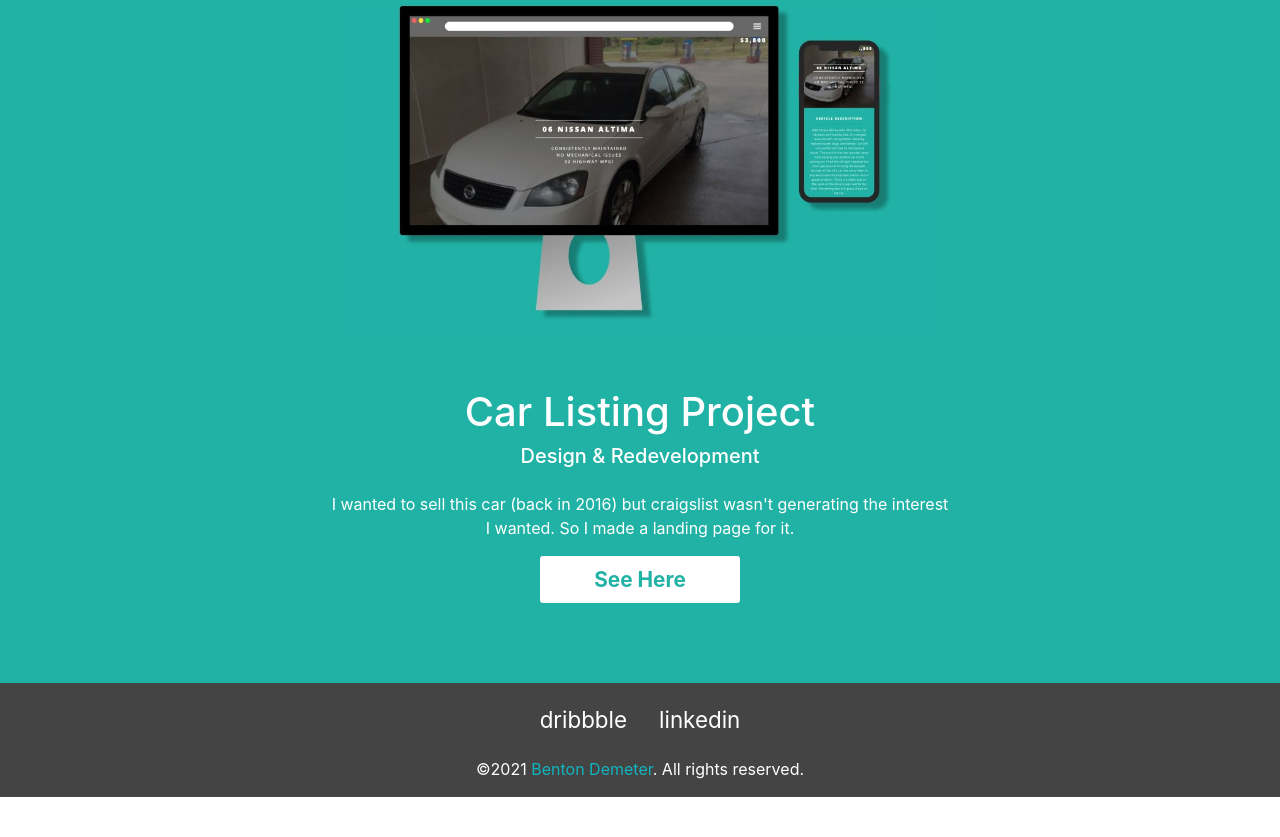
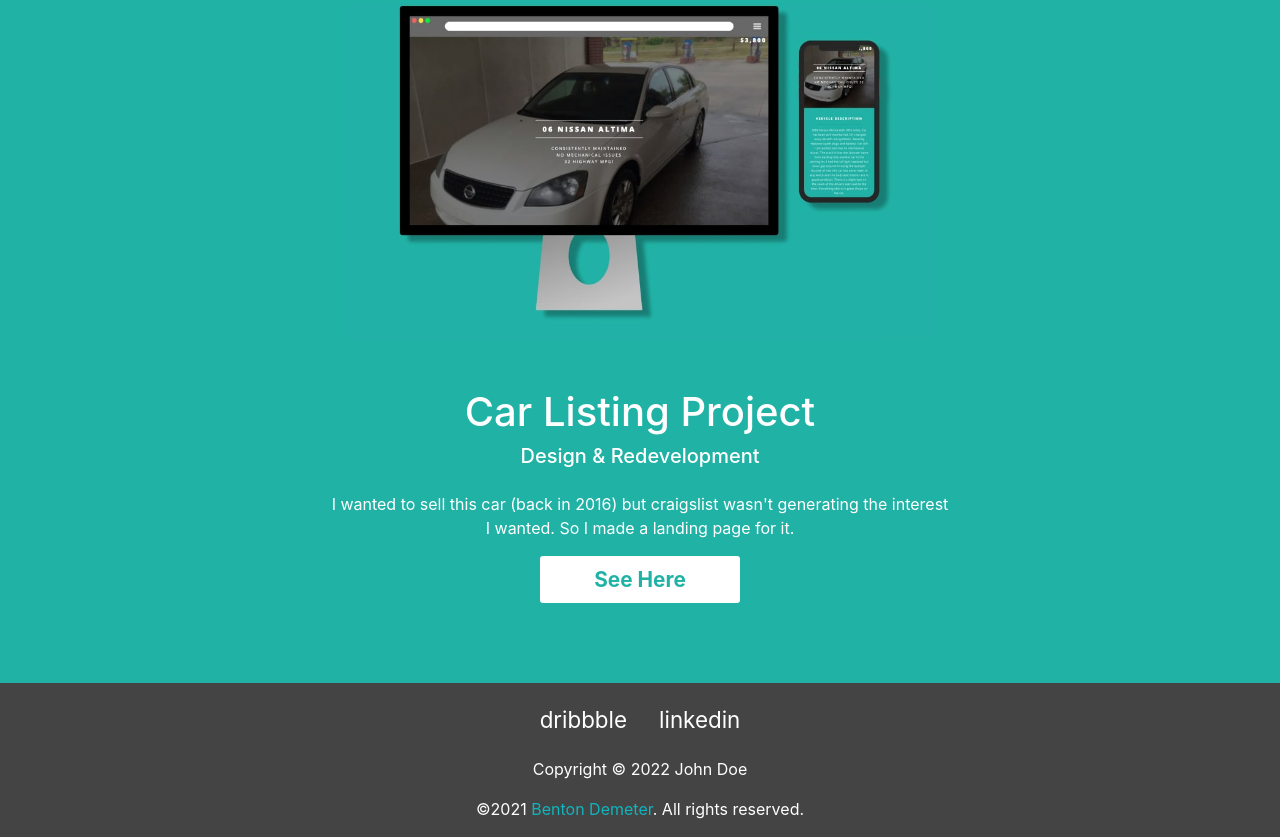
Before and after one commit to BeardedMammal/Personal-site, a plain HTML site: page work/index.html in a window 1280 px wide. Shown: the part 2503-3340 px from the top of the page. Before the commit the page ends 3300 px from the top, so only its background shows below. Drawn offline with nearby package versions, Linux system fonts and the light colour scheme.

Commit message:
Testing auto date JS

```diff
--- a/work/index.html
+++ b/work/index.html
@@ -180,6 +180,7 @@
 
 			<div class="row text-center">
 				<div class="col-md-12">
+					<div id="copyright"></div>
 					<p>&copy;2021 <a class="my-link" href="https://bentondemeter.com">Benton Demeter</a>. All rights reserved.</p>
 				</div>
             </div>
@@ -232,6 +233,15 @@
         wow.init();
     </script>
 
+    <script>
+      const paragraph = `
+      <p>
+        Copyright &copy; ${new Date().getFullYear()} John Doe
+      </p>
+    `;
+
+      document.getElementById('copyright').innerHTML = paragraph;
+    </script>
 
 </body>
 </html>
```
